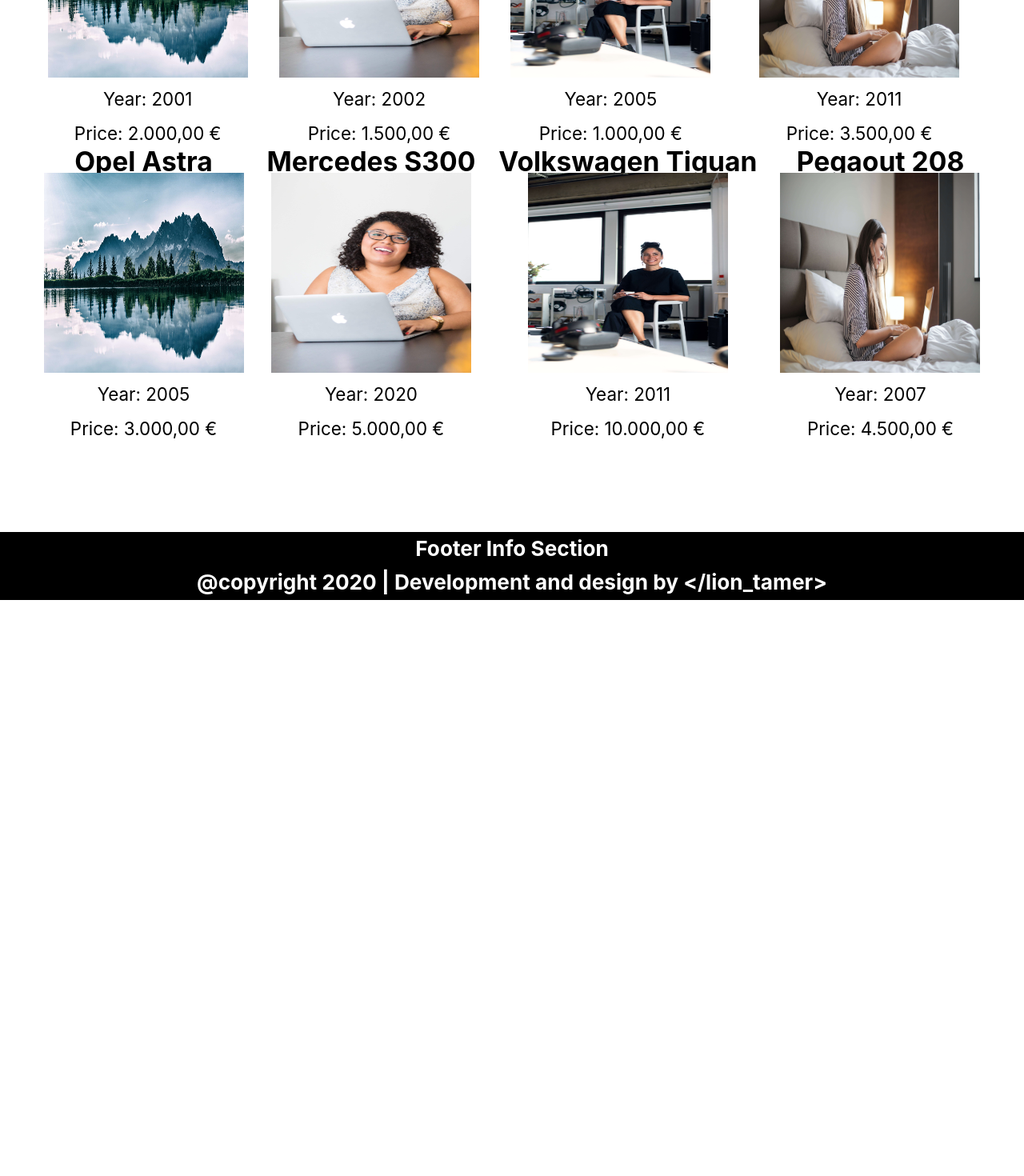
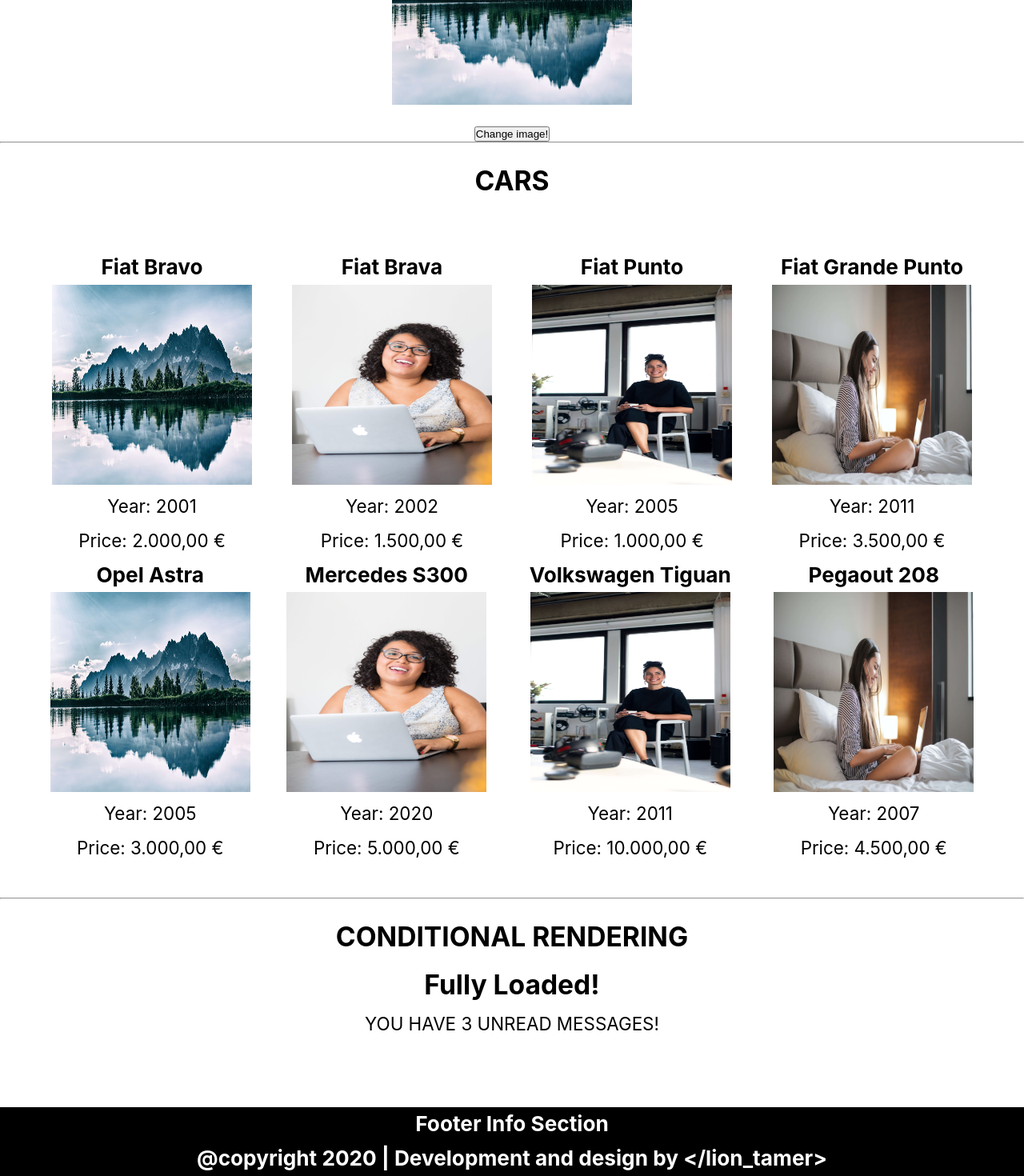
Before and after one commit to itobuka-vm/RT-T, a React (Create React App) app: page /practice in a window 1280 px wide. Shown: the part 807-2277 px from the top of the page at 80% size. Before the commit the page ends 1557 px from the top, so only its background shows below. Built offline with nearby package versions, Linux system fonts and the light colour scheme.

Commit message:
conditional rendering

```diff
--- a/src/components/main/Car.js
+++ b/src/components/main/Car.js
@@ -4,7 +4,7 @@
 function Car(props) {
   return (
     <div>
-      <h2>{props.car.carBrand + " " + props.car.carName}</h2>
+      <h3>{props.car.carBrand + " " + props.car.carName}</h3>
       <img
         src={props.car.carImgUrl}
         alt='default'
--- /dev/null
+++ b/src/components/main/ConditionalRendering.js
@@ -0,0 +1,16 @@
+import React from "react"
+
+//Conditional Rendering is used to show something
+// while something else is dowNloading in the back
+function ConditionalRendering() {
+  return (
+    <div>
+      {/* <div>
+      {props.isLoading ? <h2>Loading...</h2> : <h2>Conditional Rendering</h2>}
+    </div> */}
+      <h2>Fully Loaded!</h2>
+    </div>
+  )
+}
+
+export default ConditionalRendering
--- a/src/components/main/Content.js
+++ b/src/components/main/Content.js
@@ -28,6 +28,14 @@
 
   //render JSX into a DOM
   render() {
+    //style object
+    const InlineStyles = {
+      heading: {
+        padding: "1em 0",
+        textTransform: "uppercase",
+        textAlign: "center"
+      }
+    }
     //PRODUCTS - map() method through data in state
     const productComponents = this.state.products.map((item) => (
       <Product key={item.id} product={item} />
@@ -45,10 +53,13 @@
 
     return (
       <div className='content'>
+        <h2 style={InlineStyles.heading}>Products</h2>
         <div className='product-list'>{productComponents}</div>
         <hr />
+        <h2 style={InlineStyles.heading}>Contacts</h2>
         <div className='contact-list'>{contactComponents}</div>
         <hr />
+        <h2 style={InlineStyles.heading}>Jokes</h2>
         <div className='joke-list'>{jokeComponents}</div>
       </div>
     )
--- a/src/views/Practice.js
+++ b/src/views/Practice.js
@@ -11,13 +11,34 @@
 
 //import data
 import dataCars from "./../data/dataCars"
+import ConditionalRendering from "../components/main/ConditionalRendering"
 
 class Practice extends React.Component {
   constructor() {
     super()
     this.state = {
-      cars: dataCars
+      cars: dataCars,
+      //this used when making a call to API and in the meantime you want something to show up
+      isLoading: true,
+      unreadMsg: [
+        "Better Call Saul",
+        "Postman always rings twice...",
+        "Mesi Mesi nece nista da ti skodi..."
+      ]
     }
+  }
+
+  ///componentDidMount() - lifecycle hook
+  //this is a chance to load something
+  // right after component load for the
+  //  first time on the screen
+  componentDidMount() {
+    //faking an API call with timeout function 2000 ms
+    setTimeout(() => {
+      this.setState({
+        isLoading: false
+      })
+    }, 2000)
   }
 
   render() {
@@ -30,7 +51,8 @@
         textAlign: "center"
       },
       heading: {
-        padding: "0 0 3em 0"
+        padding: "1em 0",
+        textTransform: "uppercase"
       },
       form: {
         margin: "auto",
@@ -50,13 +72,32 @@
 
     return (
       <div style={InlineStyles.div}>
+        <h1 style={InlineStyles.heading}>Practice Page</h1>
+        <h2 style={InlineStyles.heading}>State</h2>
         <StateComponent />
         <hr />
+        <h2 style={InlineStyles.heading}>Change State</h2>
         <StateChanger />
         <hr />
+        <h2 style={InlineStyles.heading}>Event</h2>
         <Event />
         <hr />
+        <h2 style={InlineStyles.heading}>Cars</h2>
         <div className='car-list'>{carComponents}</div>
+        <hr />
+        <h2 style={InlineStyles.heading}>Conditional Rendering</h2>
+        {/* <ConditionalRendering isLoading={this.state.isLoading} /> */}
+        {this.state.isLoading ? <h2>Loading...</h2> : <ConditionalRendering />}
+        {/* {this.state.unreadMsg.length > 0 ? (
+          <p style={InlineStyles.heading}>
+            You have {this.state.unreadMsg.length} unread messages!
+          </p>
+        ) : null} */}
+        {this.state.unreadMsg.length > 0 && (
+          <p style={InlineStyles.heading}>
+            You have {this.state.unreadMsg.length} unread messages!
+          </p>
+        )}
       </div>
     )
   }
```
